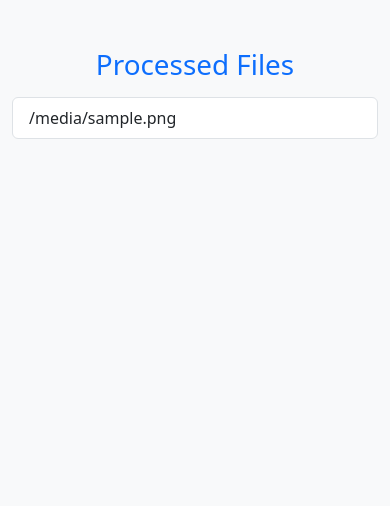
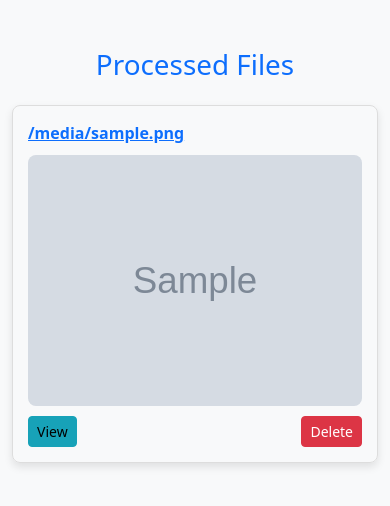
Before and after one commit to Igor-ello/Docker-MinIO-Application, a Flask app: template app2/templates/index.html in a window 390 px wide. Shown: the top 506 px of the page. Run offline with Flask 3, Linux system fonts and the light colour scheme; the template is opened without the code that fills it: most values are stand-ins (such as "Sample title", 1, 10 or a date in 2020); grey boxes marked "Sample" are stand-in pictures.

Commit message:
Added app2

```diff
--- a/app2/app.py
+++ b/app2/app.py
@@ -1,5 +1,5 @@
 import os
-from flask import Flask, request, jsonify
+from flask import Flask, request, jsonify, render_template
 from minio import Minio
 
 app = Flask(__name__)
@@ -13,7 +13,7 @@ minio_client = Minio(
 )
 
 bucket_name = "mybucket"
-
+processed_files = []  # Список для хранения информации о обработанных файлах
 
 @app.route("/process_file", methods=["POST"])
 def process_file():
@@ -23,9 +23,20 @@ def process_file():
     if not file_url:
         return "No file URL provided", 400
 
-    # Здесь можно добавить логику обработки файла
-    return f"File at {file_url} successfully received and processed"
+    # Логика обработки файла (можно добавить больше шагов обработки)
+    processed_files.append(file_url)
 
+    # Добавляем информацию о файле в список обработанных
+    return jsonify({
+        "message": f"File at {file_url} successfully received and processed",
+        "file_url": file_url
+    })
+
+
+@app.route("/")
+def index():
+    # Отображаем список обработанных файлов на главной странице
+    return render_template("index.html", processed_files=processed_files)
 
 if __name__ == "__main__":
     app.run(host="0.0.0.0", port=5001, debug=True)
--- a/app2/static/styles.css
+++ b/app2/static/styles.css
@@ -1,26 +1,30 @@
-body {
-    font-family: 'Segoe UI', Tahoma, Geneva, Verdana, sans-serif;
+/* Стиль для карточек файлов */
+.file-card {
+    border: 1px solid #ddd;
+    border-radius: 8px;
+    padding: 15px;
+    margin-bottom: 15px;
+    box-shadow: 0 4px 8px rgba(0, 0, 0, 0.1);
 }
 
-.navbar-brand {
-    font-weight: bold;
-    font-size: 1.5rem;
+.file-card img {
+    max-width: 100%;
+    border-radius: 8px;
+    margin-bottom: 10px;
 }
 
-h1 {
-    margin-bottom: 20px;
-    text-shadow: 1px 1px 2px rgba(0, 0, 0, 0.2);
+.file-card .file-name {
+    font-weight: bold;
+    margin-bottom: 10px;
 }
 
-.card {
-    border-radius: 12px;
-    background: #ffffff;
+/* Кнопки */
+.btn-info {
+    background-color: #17a2b8;
+    border-color: #17a2b8;
 }
 
-.list-group-item {
-    font-size: 1.1rem;
+.btn-danger {
+    background-color: #dc3545;
+    border-color: #dc3545;
 }
-
-.btn {
-    border-radius: 8px;
-}
--- a/app2/templates/base.html
+++ b/app2/templates/base.html
@@ -3,19 +3,22 @@
 <head>
     <meta charset="UTF-8">
     <meta name="viewport" content="width=device-width, initial-scale=1.0">
-    <title>MinIO Processor App2</title>
+    <title>{% block title %}File Storage{% endblock %}</title>
+    <!-- Bootstrap CSS -->
     <link href="https://cdn.jsdelivr.net/npm/bootstrap@5.3.2/dist/css/bootstrap.min.css" rel="stylesheet">
+    <!-- Custom Styles -->
     <link rel="stylesheet" href="{{ url_for('static', filename='styles.css') }}">
 </head>
 <body class="bg-light">
-    <nav class="navbar navbar-expand-lg navbar-dark bg-secondary">
-        <div class="container">
-            <a class="navbar-brand" href="/">MinIO Processor</a>
+    <div class="container mt-5">
+        <!-- Header -->
+        <h1 class="text-center text-primary mb-4">{% block header %}File Storage{% endblock %}</h1>
+        <div class="content">
+            {% block content %}{% endblock %}
         </div>
-    </nav>
-    <div class="container mt-5">
-        {% block content %}{% endblock %}
     </div>
+
+    <!-- Bootstrap JS -->
     <script src="https://cdn.jsdelivr.net/npm/bootstrap@5.3.2/dist/js/bootstrap.bundle.min.js"></script>
 </body>
 </html>
--- a/app2/templates/index.html
+++ b/app2/templates/index.html
@@ -1,24 +1,28 @@
-<!DOCTYPE html>
-<html lang="en">
-<head>
-    <meta charset="UTF-8">
-    <meta name="viewport" content="width=device-width, initial-scale=1.0">
-    <title>Processed Files</title>
-    <!-- Bootstrap CSS -->
-    <link href="https://cdn.jsdelivr.net/npm/bootstrap@5.3.2/dist/css/bootstrap.min.css" rel="stylesheet">
-</head>
-<body class="bg-light">
-    <div class="container mt-5">
-        <h1 class="text-center text-primary">Processed Files</h1>
-        <ul class="list-group mt-3">
-            {% for file in files %}
-            <li class="list-group-item">
-                {{ file }}
-            </li>
-            {% endfor %}
-        </ul>
+{% extends "base.html" %}
+
+{% block title %}Processed Files{% endblock %}
+
+{% block header %}
+    Processed Files
+{% endblock %}
+
+{% block content %}
+    <div class="row">
+        {% for file in processed_files %}
+        <div class="col-md-4">
+            <div class="file-card">
+                <div class="file-name">
+                    <a href="{{ file }}" target="_blank">{{ file }}</a>
+                </div>
+                <div class="text-center">
+                    <img src="{{ file }}" alt="File Thumbnail">
+                </div>
+                <div class="d-flex justify-content-between">
+                    <a href="{{ file }}" class="btn btn-info btn-sm" target="_blank">View</a>
+                    <a href="/delete/{{ file }}" class="btn btn-danger btn-sm">Delete</a>
+                </div>
+            </div>
+        </div>
+        {% endfor %}
     </div>
-    <!-- Bootstrap JS -->
-    <script src="https://cdn.jsdelivr.net/npm/bootstrap@5.3.2/dist/js/bootstrap.bundle.min.js"></script>
-</body>
-</html>
+{% endblock %}
```
Also changed, not shown: app2/templates/process.html (deleted, +0 -10 lines).
